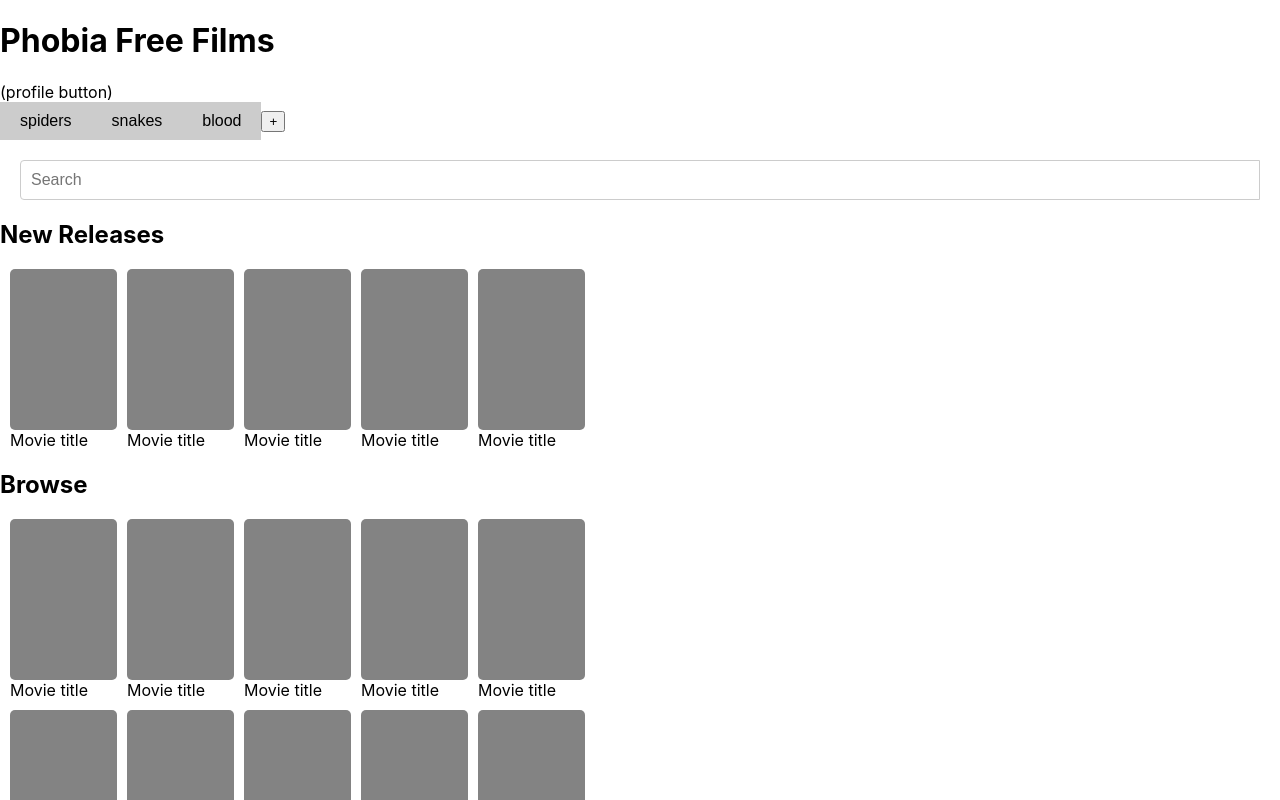
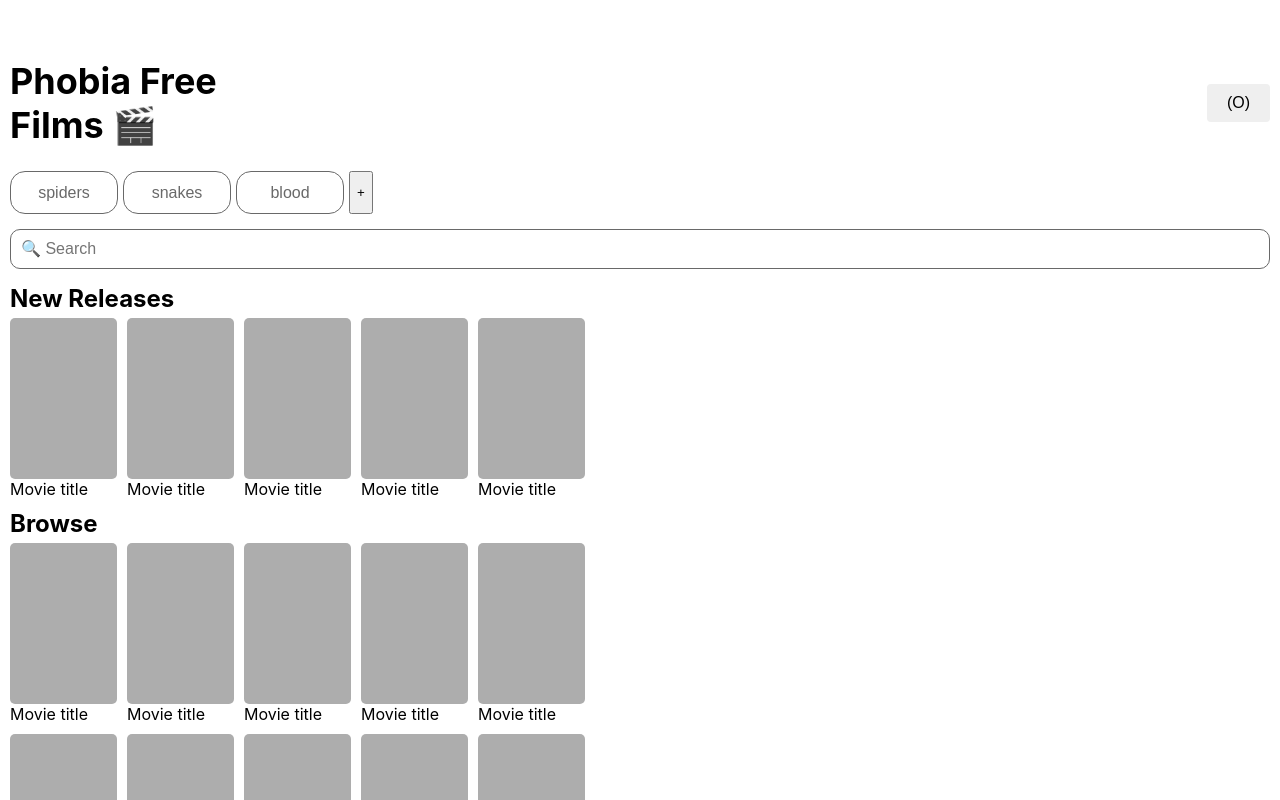
Before and after one commit to CodyGarciaa/cs160-hifi-prototype, a React (Create React App) app: page / in a window 1280 px wide. Shown: the top 800 px of the page. Built offline with nearby package versions, Linux system fonts and the light colour scheme.

Commit message:
completed most of home page styling (no functionality yet)

```diff
--- a/src/App.css
+++ b/src/App.css
@@ -1,5 +1,5 @@
-.App {
-  /* text-align: center; */
+/* .App {
+  text-align: center;
 }
 
 .App-logo {
@@ -35,10 +35,44 @@
   to {
     transform: rotate(360deg);
   }
+} */
+
+body {
+  padding: 10px;
 }
 
+header {
+  display: flex;
+  justify-content: space-between;
+  align-items: center;
+  /* margin: 0 10px; */
+  margin-top: 25px;
+}
+
+h1 {
+  font-size: 36px;
+}
+
+h2 {
+  font-size: 24px;
+  margin: 0;
+  margin-bottom: 5px;
+}
+
+#browse-header {
+  margin-top: 10px;
+}
+
+.phobia-toggles {
+  display: flex;
+  gap: 5px;
+  /* margin: 0 10px; */
+}
+
+
+
 .movie-list {
-  margin-left: 10px;
+  /* margin-left: 10px; */
   display: flex;
   gap: 10px;
 
--- a/src/App.jsx
+++ b/src/App.jsx
@@ -76,19 +76,22 @@ function App() {
               <div className="App">
                 <header>
                   <div className="title">
-                  <h1>Phobia Free Films</h1>
+                    <h1>Phobia Free <br></br>Films 🎬</h1>
                   </div>
                   <div className="profile-button">
-                  (profile button)
+                    {/* (profile button) */}
+                    <GeneralButton>(O)</GeneralButton>
                   </div>
                 </header>
+
                 <main>
-
                   <div>
-                <ToggleButton>spiders</ToggleButton>
-                <ToggleButton>snakes</ToggleButton>
-                <ToggleButton>blood</ToggleButton>
+                    <div className="phobia-toggles">
+                      <ToggleButton className="phobia-toggle-btn">spiders</ToggleButton>
+                      <ToggleButton className="phobia-toggle-btn">snakes</ToggleButton>
+                      <ToggleButton className="phobia-toggle-btn">blood</ToggleButton>
                       <button>+</button>
+                    </div>
 
                     <SearchBar onSearch={handleSearch} />
 
@@ -110,7 +113,7 @@ function App() {
                       <MovieCard />
                     </div>
 
-                <h2>Browse</h2>
+                    <h2 id="browse-header">Browse</h2>
                     <div className="browse-list">
                       <div className="movie-list">
                         <MovieCard />
@@ -134,6 +137,7 @@ function App() {
                       <youtubeplayer videoId={"H7Apf1NxXkY"} /> */}
                     </div>
                   </div>
+
                   <nav>
                     <Link to="/FeedbackForm">FeedbackForm</Link><br />
                     <Link to="/FeedbackMessage">FeedbackMessage</Link><br />
@@ -146,6 +150,7 @@ function App() {
                     <Link to="/MovieDescription">Movie Description</Link><br />
                     {/* <Link to="/Stream">Stream</Link><br /> */}
                   </nav>
+
                 </main>
               </div>
               } />
--- a/src/MovieCard.css
+++ b/src/MovieCard.css
@@ -4,7 +4,7 @@
 }
 
 .movie-poster {
-    background-color: #838383;
+    background-color: #adadad;
     height: 161px;
     width: 107px;
     border-radius: 5px;
--- a/src/SearchBar.css
+++ b/src/SearchBar.css
@@ -2,19 +2,19 @@
 .search-bar {
     display: flex;
     align-items: center;
-    margin: 20px;
+    margin: 15px 0;
   }
 
   .search-input {
     flex: 1;
     padding: 10px;
     font-size: 16px;
-    border: 1px solid #ccc;
-    border-radius: 4px 0 0 4px;
+    border: 1px solid #696969;
+    border-radius: 10px;
     outline: none;
   }
 
-  .search-button {
+  /* .search-button {
     padding: 10px 20px;
     font-size: 16px;
     border: 1px solid #ccc;
@@ -22,9 +22,9 @@
     background-color: #007bff;
     color: white;
     cursor: pointer;
-    border-radius: 0 4px 4px 0;
+    border-radius: 5px;
     outline: none;
-  }
+  } */
 
   .search-button:hover {
     background-color: #0056b3;
--- a/src/SearchBar.jsx
+++ b/src/SearchBar.jsx
@@ -26,7 +26,7 @@ const SearchBar = ({ onSearch }) => {
       <input
         type="text"
         className="search-input"
-        placeholder="Search"
+        placeholder="🔍 Search"
         value={query}
         onChange={handleInputChange}
         onKeyDown={handleKeyPress}
--- a/src/ToggleButton.css
+++ b/src/ToggleButton.css
@@ -5,14 +5,23 @@
     cursor: pointer;
     font-size: 16px;
     transition: background-color 0.3s ease;
+
   }
 
-  .toggle-button.on {
-    background-color: #007bff; /* Example "on" state color */
-    color: white;
-  }
+.toggle-button.on {
+  background-color: #6951FF; /* Example "on" state color */
+  color: white;
+}
 
-  .toggle-button.off {
-    background-color: #ccc; /* Example "off" state color */
-    color: black;
-  }
+.toggle-button.off {
+  background-color: white; /* Example "off" state color */
+  color: #696969;
+}
+
+.phobia-toggle-btn {
+  border-radius: 15px;
+  width: 108px;
+  height: 43px;
+  border: 1px solid #696969;
+  background-color: white;
+}
--- a/src/ToggleButton.jsx
+++ b/src/ToggleButton.jsx
@@ -1,7 +1,7 @@
 import React, { useState } from 'react';
 import './ToggleButton.css';
 
-const ToggleButton = ({ children }) => {
+const ToggleButton = ({ children, className }) => {
     const [isOn, setIsOn] = useState(false);
 
     const handleClick = () => {
@@ -10,7 +10,7 @@ const ToggleButton = ({ children }) => {
 
     return (
         <button
-            className={`toggle-button ${isOn ? 'on': 'off'}`}
+            className={`toggle-button ${isOn ? 'on': 'off'} ${className}`}
             onClick={handleClick}
         >
             {children}
```
Lines whose indentation alone changed are shown as unchanged.
